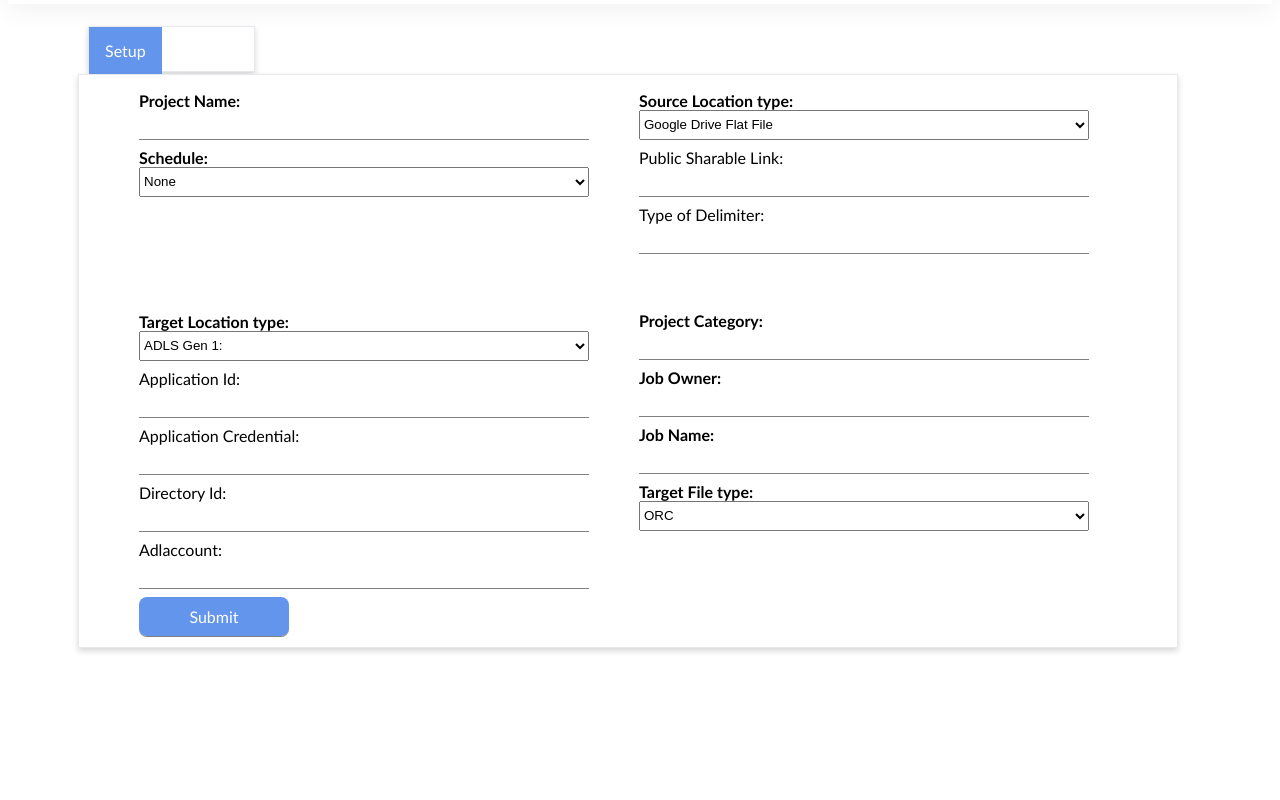
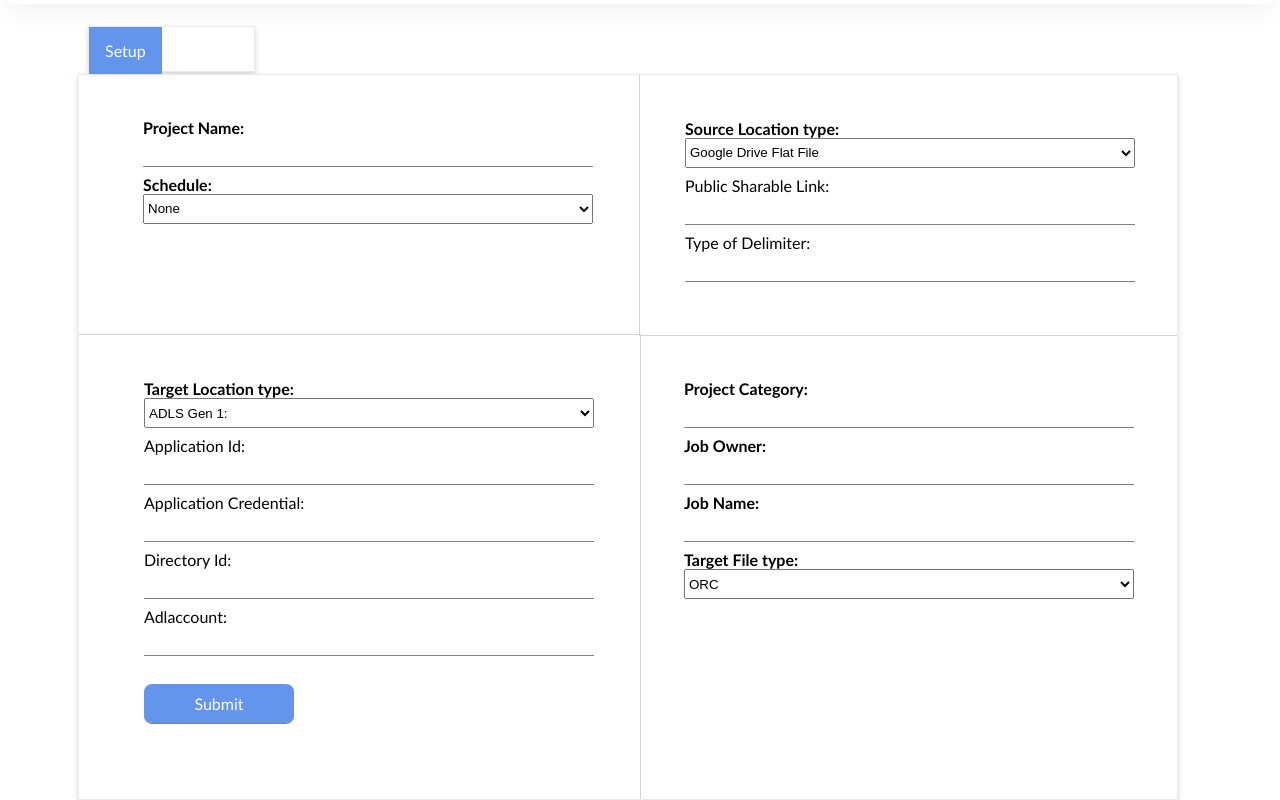
Before and after one commit to Gnikhil07/DEAccelerator-, a Flask app: page /overview in a window 1280 px wide. Shown: the part 53-853 px from the top of the page. Before the commit the page ends 706 px from the top, so only its background shows below. Run offline with Flask 2, Linux system fonts and the light colour scheme; the visitor is signed in with stand-in values (Sample User, id 1); some libraries are stand-ins or nearby versions.

Commit message:
Add files via upload

```diff
--- a/templates/setup.html
+++ b/templates/setup.html
@@ -102,66 +102,92 @@
   }
 
   form {
-    margin: 10px 10px 10px;
-    padding: 2;
+    padding: 0;
     width: 100%;
     height: 100%;
   }
 
   .aquabox {
+    position: relative;
     margin-left: 60px;
     margin-right: 50px;
     float: left;
-  }
 
-  .bluebox {
-    position: relative;
-    top: auto;
-    height: fit-content;
+    padding: 44px;
+    margin: 20px;
+    margin-top: 0px;
   }
 
   .bluebox {
     position: relative;
     height: fit-content;
+    border: 1px solid lightgray;
+    padding: 45px;
+    margin-top: -17px;
     margin-left: 560px;
+    margin-bottom: 0px;
+    border-top: none;
+    border-right: none;
+    margin-bottom: 17px;
+
   }
+
+
   .bluebox select {
     width: 450px;
     height: 30px;
 
   }
+
   .greenbox {
-    margin-top: 50px;
-    margin-left: 60px;
-    margin-bottom: 10px;
-    margin-right: 50px;
+    position: relative;
+    margin-top: -18.5px;
     float: left;
-    border: 1px;
+    border: 1px solid lightgray;
+    padding: 44px;
+    padding-bottom: 95px;
+    padding-right: 45.5px;
+    padding-left: 65px;
+    margin-left: 0px;
+    border-bottom: none;
+    border-left: none;
+
   }
 
   .greenbox select {
     width: 450px;
     height: 30px;
   }
+
   .tanbox select {
     width: 450px;
     height: 30px;
   }
+
   .tanbox {
     position: relative;
+    top: -18.5px;
     height: fit-content;
+    padding: 45px;
+    padding-bottom: 93px;
+    padding-right: 60px;
+    margin: 10px;
     margin-left: 560px;
-    margin-top: 57px;
+
+
+
 
 
   }
+
 
   .schedule select {
     position: relative;
     width: 90px;
     height: 20px;
   }
-#Schedule{
+
+  #Schedule {
     margin-bottom: 20px;
     width: 450px;
     height: 30px;
@@ -175,13 +201,20 @@
     height: 20px;
 
 
+
   }
+  .button2{
+    position: relative;
+    top:20px;
+
+  }
+
 </style>
 
 <body>
   <header>
     <i class=img1></i>
-    <a href="{{ url_for('logout') }}" type="logout" value="logout"><i class = button1></i></a>
+    <a href="{{ url_for('logout') }}" type="logout" value="logout"><i class=button1></i></a>
     <i class=user1></i>
     <h1 style="font: 1.2em Calibri;" id='user'>{{account}}</h1>
     <div id="nav-placeholder">
@@ -198,7 +231,7 @@
     </div>
     <div class="back1"></div>
     <div class="topnav" id="myTopnav">
-      <a href="#" class="active" style="font: 1em Calibri;" >Setup</a>
+      <a href="#" class="active" style="font: 1em Calibri;">Setup</a>
       <a style="font: 1em Calibri;" href="#">Metadata</a>
       <a href="javascript:void(0);" class="icon" onclick="myFunction()">
         <i class="fa fa-bars"></i>
@@ -210,7 +243,7 @@
         <ul>
           <div class="aquabox">
             <li>
-              <label  for="Project Name"><B>Project Name:</B></label>
+              <label for="Project Name"><B>Project Name:</B></label>
               <input type="text" id="Project Name" name="Project Name">
             </li>
             <li>
@@ -218,7 +251,7 @@
                 <label for="Schedule"><B>Schedule:</B></label>
                 <select id="Schedule" name="Schedule" onchange="onScheduleSelected()">
                   <option id="None" value="None" selected>None</option>
-                  <option id="Schedule" value="Schedule" >Schedule</option>
+                  <option id="Schedule" value="Schedule">Schedule</option>
                 </select>
                 <div id="div11">
                   <select id="Every" name="Every">
@@ -355,12 +388,12 @@
                 </li>
                 <li>
                   <label for="azure file format">File Format:</label>
-                <select id="azure file format" name="azure file format" >
+                  <select id="azure file format" name="azure file format">
                     <option id="azure file format csv" value="csv">csv</option>
                   </select>
                 </li>
                 <li>
-                <label  for="azure file delimiter">Azure File Delimiter:</label>
+                  <label for="azure file delimiter">Azure File Delimiter:</label>
                   <input type="text" id="azure file delimiter" name="azure file delimiter">
                 </li>
               </ul>
@@ -371,9 +404,7 @@
             <li>
               <label for="Target"><B>Target Location type:</B></label>
               <select id="Target" name="Target Location Type" onchange="onTargetLocationSelected()">
-                <option value="My PC">My PC</option>
-                <option value="MySql">MySql</option>
-                <option value="Hive">Hive</option>
+
                 <option value="ADLS Gen 1" selected>ADLS Gen 1:</option>
               </select>
             </li>
@@ -410,7 +441,8 @@
               </div>
             </li>
             <li>
-              <input type="submit" value="Submit" style="width: 150px;
+              <div class="button2">
+                <input type="submit" id=submit value="Submit" style="width: 150px;
                 height: 40px;
                 background: cornflowerblue 0% 0% no-repeat padding-box;
                 border-radius: 8px;
@@ -420,6 +452,7 @@
                 letter-spacing: 0px;
                 color: #FFFFFF;
                 opacity: 1;">
+              </div>
             </li>
           </div>
           <div class="tanbox">
@@ -443,7 +476,7 @@
               <select id="Target filetype" name="Target filetype" onchange="onfiletype()">
                 <option value="ORC" selected>ORC</option>
                 <option value="Parquet">Parquet</option>
-                    <option value="Flatfiles" >Delimited File</option>
+                <option value="Flatfiles">Delimited File</option>
               </select>
 
             </li>
@@ -460,12 +493,11 @@
             <li>
           </div>
 
-            </li>
+        </ul>
+
+      </a>
 
 
-          </div>
-        </ul>
-      </a>
     </form>
 
 
@@ -520,6 +552,7 @@
           document.getElementById("div4").style.display = "none";
           document.getElementById("div13").style.display = "none";
 
+
         }
         if (source == "MySql") {
           document.getElementById("div1").style.display = "none";
@@ -528,6 +561,7 @@
           document.getElementById("div4").style.display = "none";
           document.getElementById("div13").style.display = "none";
 
+
         }
         if (source == "Hive") {
           document.getElementById("div1").style.display = "none";
@@ -535,6 +569,7 @@
           document.getElementById("div3").style.display = "block";
           document.getElementById("div4").style.display = "none";
           document.getElementById("div13").style.display = "none";
+
 
         }
         if (source == "AzureBlob") {
@@ -551,6 +586,7 @@
           document.getElementById("div4").style.display = "block";
           document.getElementById("div13").style.display = "none";
 
+
         }
       }
 
@@ -564,6 +600,7 @@
           document.getElementById("div5").style.display = "block";
         }
       }
+
       function onfiletype() {
         var filetype = document.getElementById("Target filetype").value;
         if (filetype == "Flatfiles") {
@@ -572,6 +609,7 @@
           document.getElementById("div10").style.display = "none";
         }
       }
+
       function onScheduleSelected() {
         var Schedule = document.getElementById("Schedule").value;
         if (Schedule == "Schedule") {
```
Also changed, not shown: templates/home.html (+0 -15 lines), templates/metadata.html (+8 -1 lines). Lines whose indentation alone changed are shown as unchanged.
